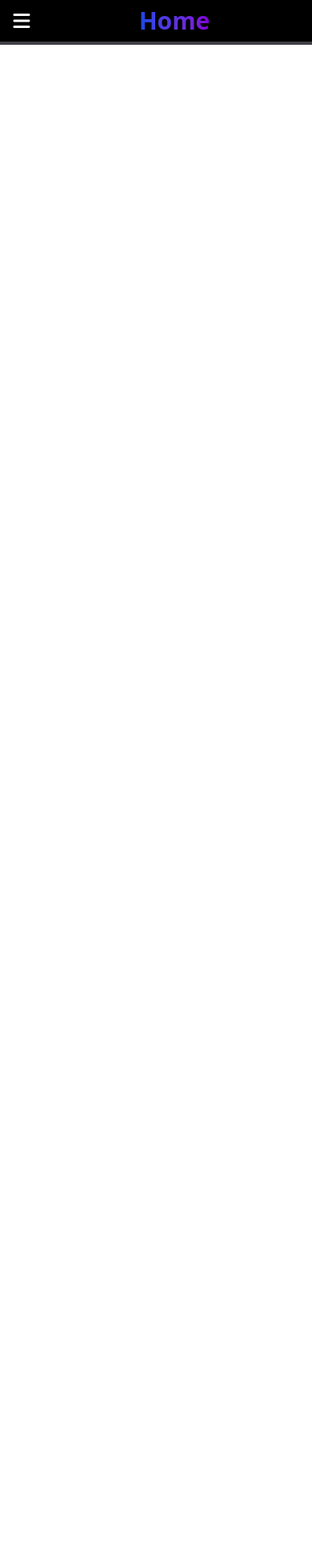
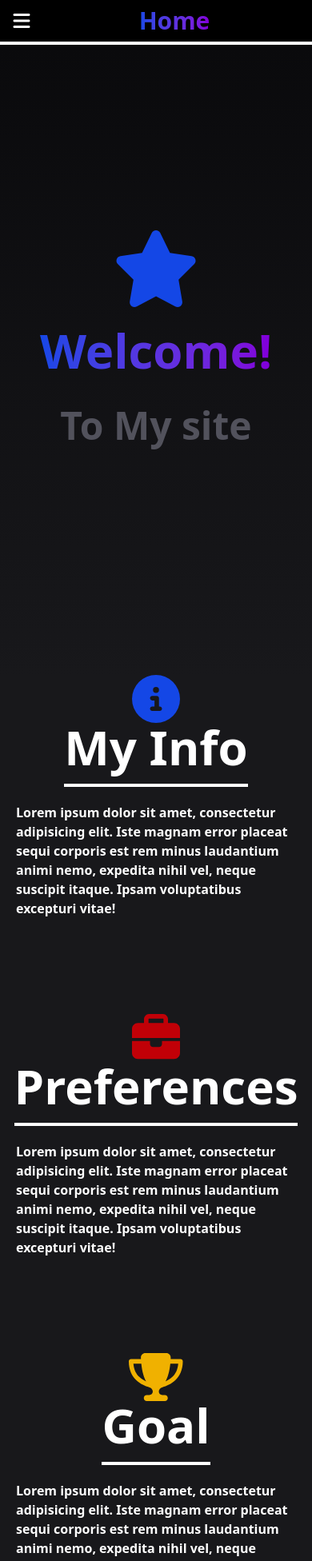
Before and after one commit to Kamil-Kijak/personal-website, a React (Vite) app: page / in a window 390 px wide. Shown: the top 1952 px of the page at 80% size. Before the commit the page ends 844 px from the top, so only its background shows below. Built offline with nearby package versions, Linux system fonts and the light colour scheme.

Commit message:
updates in navbar, home site previev created

```diff
--- a/src/Components/Pages/Home.jsx
+++ b/src/Components/Pages/Home.jsx
@@ -1,10 +1,42 @@
 
+import { faCircleInfo, faBriefcase, faTrophy, faStar} from "@fortawesome/free-solid-svg-icons"
+import { FontAwesomeIcon } from "@fortawesome/react-fontawesome"
 
 export default function Home() {
 
     return(
-        <main>
-            home page
+        <main className="bg-zinc-900 min-h-screen">
+            <section className="flex flex-col justify-center items-center h-screen bg-gradient-to-t from-zinc-900 to-zinc-950">
+                <FontAwesomeIcon icon={faStar} className="text-blue-700 text-8xl mb-6"/>
+                <span className="md:text-8xl text-6xl font-extrabold bg-gradient-to-r from-blue-700 to-purple-700 bg-clip-text text-transparent">Welcome!</span>
+                <span className="text-5xl font-extrabold text-zinc-600 mt-10">To My site</span>
+            </section>
+            <section className="flex flex-col justify-center items-center">
+                <section className="flex flex-col items-center">
+                    <FontAwesomeIcon icon={faCircleInfo} className="text-blue-700 text-6xl"/>
+                    <span className="text-white text-6xl font-bold">My Info</span>
+                    <div className="w-full border-t-4 border-t-white mt-4"></div>
+                </section>
+                <section className="sm:mx-50 md:mx-25 mx-5 mt-5">
+                    <span className="text-white text-wrap font-bold">Lorem ipsum dolor sit amet, consectetur adipisicing elit. Iste magnam error placeat sequi corporis est rem minus laudantium animi nemo, expedita nihil vel, neque suscipit itaque. Ipsam voluptatibus excepturi vitae!</span>
+                </section>
+                <section className="flex flex-col items-center mt-30">
+                    <FontAwesomeIcon icon={faBriefcase} className="text-red-700 text-6xl"/>
+                    <span className="text-white text-6xl font-bold">Preferences</span>
+                    <div className="w-full border-t-4 border-t-white mt-4"></div>
+                </section>
+                <section className="sm:mx-50 md:mx-25 mx-5 mt-5">
+                    <span className="text-white text-wrap font-bold">Lorem ipsum dolor sit amet, consectetur adipisicing elit. Iste magnam error placeat sequi corporis est rem minus laudantium animi nemo, expedita nihil vel, neque suscipit itaque. Ipsam voluptatibus excepturi vitae!</span>
+                </section>
+                <section className="flex flex-col items-center mt-30">
+                    <FontAwesomeIcon icon={faTrophy} className="text-yellow-500 text-6xl"/>
+                    <span className="text-white text-6xl font-bold">Goal</span>
+                    <div className="w-full border-t-4 border-t-white mt-4"></div>
+                </section>
+                <section className="sm:mx-50 md:mx-25 mx-5 my-5 ">
+                    <span className="text-white text-wrap font-bold">Lorem ipsum dolor sit amet, consectetur adipisicing elit. Iste magnam error placeat sequi corporis est rem minus laudantium animi nemo, expedita nihil vel, neque suscipit itaque. Ipsam voluptatibus excepturi vitae!</span>
+                </section>
+            </section>
         </main>
     )
 }
--- a/src/Components/Pages/Navigation.jsx
+++ b/src/Components/Pages/Navigation.jsx
@@ -1,17 +1,30 @@
 
 
-import { useState } from "react"
+import { useEffect, useState } from "react"
 import Header from "../Sections/Header"
 import NavMenu from "../Sections/NavMenu"
+import { useLocation } from "react-router-dom";
 
 export default function Navigation() {
 
     const [active, SetActive] = useState(false);
     const [title, SetTitle] = useState("Home");
+    const location = useLocation();
+    useEffect(() => {
+        const titles = {
+            "/":"Home",
+            "/aboutMe": "About Me",
+            "/projects":"Projects",
+            "/achivements": "Achivements",
+            "/timeline":"Time line",
+            "/socialMedia":"Social Media"
+        }
+        SetTitle(titles[location.pathname] || "Home")
+    })
     return (
         <section className="w-screen">
             <Header onToggleNavbarClicked={() => {SetActive(!active)}} title={title}></Header>
-            {active && <NavMenu onHideSidebar={() => {SetActive(false)}} onChangePage={(title) => SetTitle(title)}></NavMenu>}
+            {active && <NavMenu onHideSidebar={() => {SetActive(false)}}></NavMenu>}
         </section>
     )
 }
--- a/src/Components/Sections/Header.jsx
+++ b/src/Components/Sections/Header.jsx
@@ -5,7 +5,7 @@ import { FontAwesomeIcon } from "@fortawesome/react-fontawesome"
 export default function Header({onToggleNavbarClicked, title}) {
 
     return (
-        <nav className="bg-black flex py-2 items-center justify-between fixed top-0 left-0 right-0 border-b-4 border-b-zinc-700">
+        <nav className="bg-black flex py-2 items-center justify-between fixed top-0 left-0 right-0 border-b-4 border-b-white">
             <section className="mx-5 hover:rotate-90 duration-200 transition-transform ease-in-out">
                 <FontAwesomeIcon icon={faBars} className="text-white scale-150 cursor-pointer" onClick={onToggleNavbarClicked} />
             </section>
--- a/src/Components/Sections/NavMenu.jsx
+++ b/src/Components/Sections/NavMenu.jsx
@@ -6,7 +6,7 @@ import ProfilePicture from "../../img/ProfilePicture.jpg"
 import { FontAwesomeIcon } from "@fortawesome/react-fontawesome";
 import { faDownload } from "@fortawesome/free-solid-svg-icons";
 
-export default function NavMenu({onHideSidebar, onChangePage}) {
+export default function NavMenu({onHideSidebar}) {
     const screenShadow = useRef(null);
     const sideCard = useRef(null);
     useEffect(() => {
@@ -37,7 +37,7 @@ export default function NavMenu({onHideSidebar, onChangePage}) {
 
     return (
         <>
-            <nav ref={sideCard} className="fixed top-0 bottom-0 transform-[translateX(-100%)]
+            <nav ref={sideCard} className="overflow-y-scroll sm:overflow-y-hidden fixed top-0 bottom-0 transform-[translateX(-100%)]
              z-10 bg-black w-[320px] rounded-r-4xl border-r-zinc-800 border-r-8 duration-500 transition-all">
                 <section className="flex flex-col items-center p-5">
                     <section className="flex flex-col items-center">
@@ -52,7 +52,6 @@ export default function NavMenu({onHideSidebar, onChangePage}) {
                 <section className="flex flex-col items-start ml-5 px-5 gap-3">
                     <Link to="/" onClick={() => {
                         hideSideBar()
-                        onChangePage && onChangePage("Home")
                     }}>
                         <section className="flex items-center cursor-pointer hover:translate-x-6 duration-200 transition-transform ease-in-out">
                             <div className="w-5 h-5 rounded-full bg-blue-600 mr-5"></div>
@@ -61,7 +60,6 @@ export default function NavMenu({onHideSidebar, onChangePage}) {
                     </Link>
                     <Link to="/aboutMe" onClick={() => {
                         hideSideBar()
-                        onChangePage && onChangePage("About Me")
                     }}>
                         <section className="flex items-center cursor-pointer hover:translate-x-6 duration-200 transition-transform ease-in-out">
                             <div className="w-5 h-5 rounded-full bg-purple-600 mr-5"></div>
@@ -70,7 +68,6 @@ export default function NavMenu({onHideSidebar, onChangePage}) {
                     </Link>
                     <Link to="/projects" onClick={() => {
                         hideSideBar()
-                        onChangePage && onChangePage("Projects")
                     }}>
                         <section className="flex items-center cursor-pointer hover:translate-x-6 duration-200 transition-transform ease-in-out">
                             <div className="w-5 h-5 rounded-full bg-yellow-500 mr-5"></div>
@@ -79,7 +76,6 @@ export default function NavMenu({onHideSidebar, onChangePage}) {
                     </Link>
                     <Link to="/achivements" onClick={() => {
                         hideSideBar()
-                        onChangePage && onChangePage("Achivements")
                     }}>
                         <section className="flex items-center cursor-pointer hover:translate-x-6 duration-200 transition-transform ease-in-out">
                             <div className="w-5 h-5 rounded-full bg-red-600 mr-5"></div>
@@ -88,7 +84,6 @@ export default function NavMenu({onHideSidebar, onChangePage}) {
                     </Link>
                     <Link to="/timeline" onClick={() => {
                         hideSideBar()
-                        onChangePage && onChangePage("Timeline")
                     }}>
                         <section className="flex items-center cursor-pointer hover:translate-x-6 duration-200 transition-transform ease-in-out">
                             <div className="w-5 h-5 rounded-full bg-green-600 mr-5"></div>
@@ -97,7 +92,6 @@ export default function NavMenu({onHideSidebar, onChangePage}) {
                     </Link>
                     <Link to="/socialMedia" onClick={() => {
                         hideSideBar()
-                        onChangePage && onChangePage("Social Media")
                     }}>
                         <section className="flex items-center cursor-pointer hover:translate-x-6 duration-200 transition-transform ease-in-out">
                             <div className="w-5 h-5 rounded-full bg-orange-600 mr-5"></div>
--- a/src/main.jsx
+++ b/src/main.jsx
@@ -1,7 +1,7 @@
 import { StrictMode } from 'react'
 import { createRoot } from 'react-dom/client'
 
-import {BrowserRouter, Route, Routes} from "react-router-dom"
+import {BrowserRouter, Navigate, Route, Routes} from "react-router-dom"
 
 import Home from "./Components/Pages/Home"
 import Navigation from "./Components/Pages/Navigation"
@@ -12,6 +12,7 @@ createRoot(document.getElementById('root')).render(
       <Navigation></Navigation>
       <Routes>
         <Route path='/' element={<Home></Home>}></Route>
+        <Route path='*' element={<Navigate to={"/"}></Navigate>}></Route>
       </Routes>
     </BrowserRouter>
   </StrictMode>,
```
